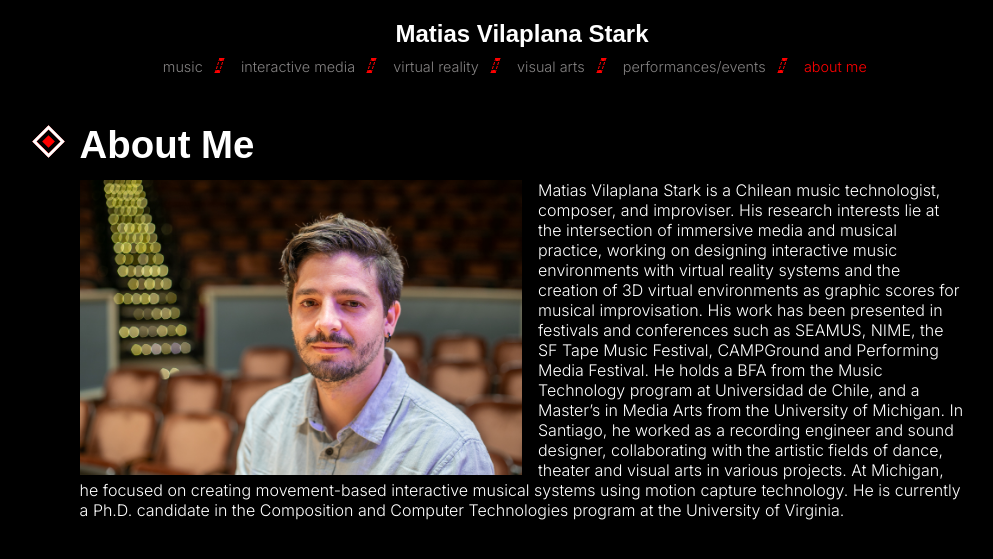
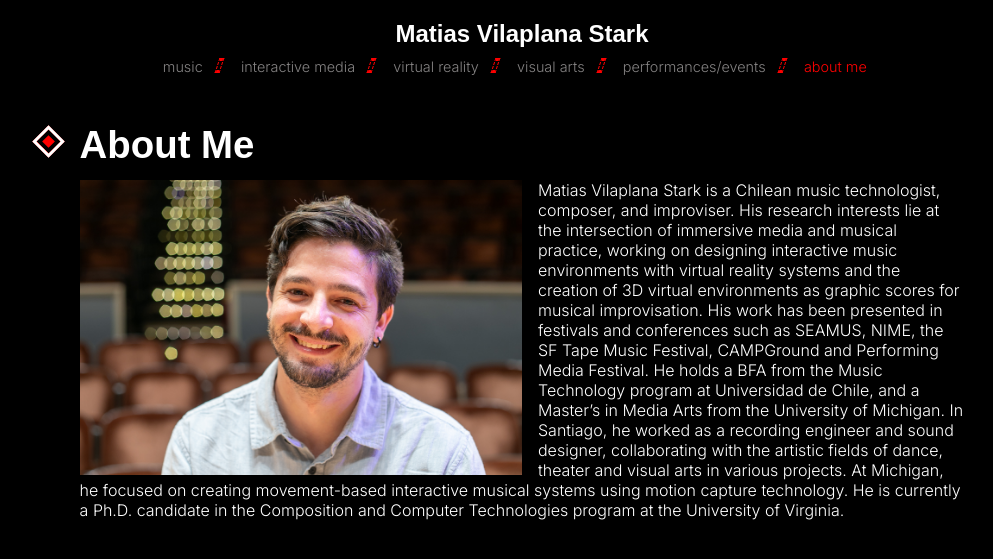
Before and after one commit to matvilap/matvilap.github.io, a Jekyll site: the page built from aboutme.md, in a window 1280 px wide. Shown: the top 559 px of the page, without its empty margins (118-1111 px from the left). Built offline with Jekyll 4.4.1, drawn with Linux system fonts in a browser that asks for light colours; some web fonts are replaced.

Commit message:
change aboutme photo

```diff
--- a/aboutme.md
+++ b/aboutme.md
@@ -3,6 +3,6 @@ title: About Me
 order: 6
 ---
 
-![Image of Matias Vilaplana](images/matiasvilaplana2023.jpg){: .about-image }
+![Image of Matias Vilaplana](images/vilaplana-website.jpg){: .about-image }
 
 Matias Vilaplana Stark is a Chilean music technologist, composer, and improviser. His research interests lie at the intersection of immersive media and musical practice, working on designing interactive music environments with virtual reality systems and the creation of 3D virtual environments as graphic scores for musical improvisation. His work has been presented in festivals and conferences such as SEAMUS, NIME, the SF Tape Music Festival, CAMPGround and Performing Media Festival. He holds a BFA from the Music Technology program at Universidad de Chile, and a Master’s in Media Arts from the University of Michigan. In Santiago, he worked as a recording engineer and sound designer, collaborating with the artistic fields of dance, theater and visual arts in various projects. At Michigan, he focused on creating movement-based interactive musical systems using motion capture technology. He is currently a Ph.D. candidate in the Composition and Computer Technologies program at the University of Virginia.
```
Also changed, not shown: images/vilaplana-website.jpg (added).
